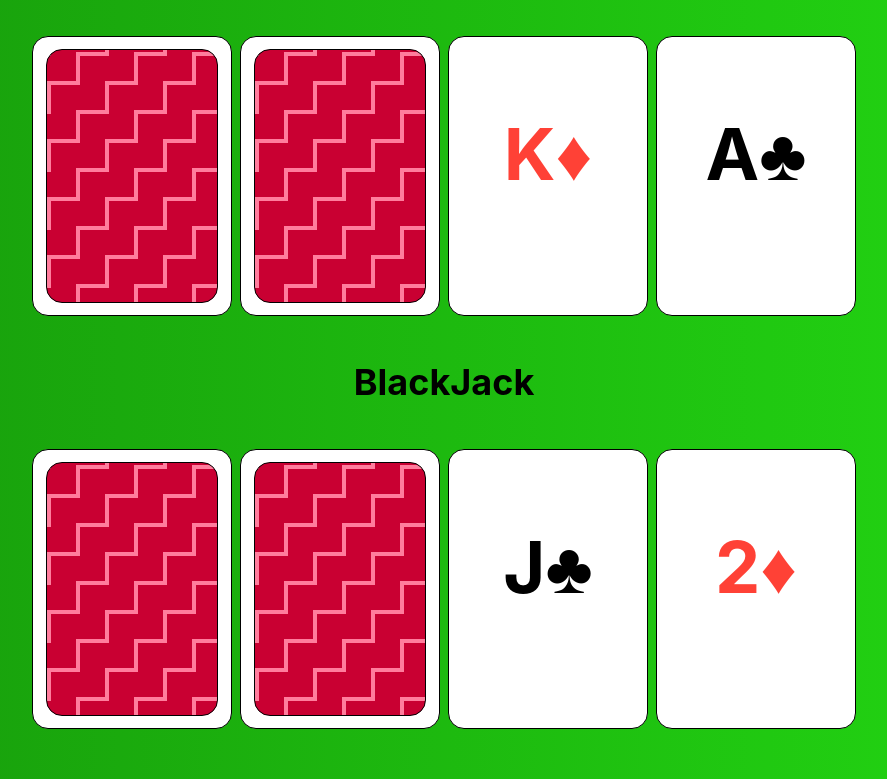
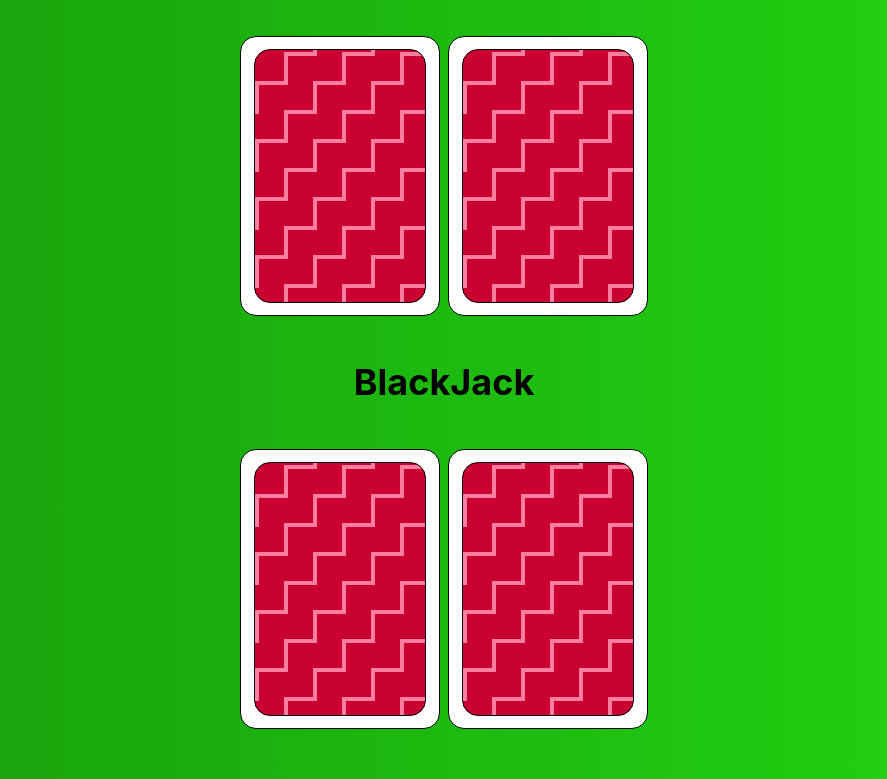
Before and after one commit to ctran20/BlackJack, a React (Create React App) app: page / in a window 1280 px wide. Shown: the top 779 px of the page, without its empty margins (196-1083 px from the left). Built offline with nearby package versions, Linux system fonts and the light colour scheme.

Commit message:
Removed starter cards

```diff
--- a/src/App.js
+++ b/src/App.js
@@ -138,24 +138,12 @@ function App() {
 
   return (
     <div className="ma4">
-      <StarterCard
-        rank1={dealerCards[0].rank}
-        suit1={dealerCards[0].suit}
-        rank2={dealerCards[1].rank}
-        suit2={dealerCards[1].suit}
-        hitCards={dealerCards.splice(0, 2)}
-        gameState={gameState}
-        dealer={true}
-      />
+      <StarterCard cardList={dealerCards} gameState={gameState} dealer={true} />
       <div className="center">
         <h1 class="f2 lh-title">{title}</h1>
       </div>
       <StarterCard
-        rank1={playerCards[0].rank}
-        suit1={playerCards[0].suit}
-        rank2={playerCards[1].rank}
-        suit2={playerCards[1].suit}
-        hitCards={playerCards.splice(0, 2)}
+        cardList={playerCards}
         gameState={gameState}
         dealer={false}
       />
--- a/src/components/Card/CardList.js
+++ b/src/components/Card/CardList.js
@@ -1,14 +1,28 @@
 import React from 'react';
 import Card from './Card';
+import { GAME, MENU } from '../../constants/CardInfo';
 
-const CardList = (props) => {
-  const { cards } = props;
+const CardList = ({ cards, gameState, dealer }) => {
+  const checkSide = (i) => {
+    if (i === 1 && dealer && gameState === GAME) {
+      return false;
+    } else if (i < 2 && gameState === MENU) {
+      return false;
+    } else {
+      return true;
+    }
+  };
   const cardComponent = cards.map((user, i) => {
     return (
-      <Card key={i} rank={cards[i].rank} deck={cards[i].suit} side={true} />
+      <Card
+        key={i}
+        rank={cards[i].rank}
+        deck={cards[i].suit}
+        side={!!checkSide(i)}
+      />
     );
   });
-  return <div>{cardComponent}</div>;
+  return <div className="center">{cardComponent}</div>;
 };
 
 export default CardList;
--- a/src/components/Card/StarterCard.js
+++ b/src/components/Card/StarterCard.js
@@ -1,35 +1,10 @@
 import React from 'react';
-import Card from './Card';
 import CardList from './CardList';
-import { GAME, MENU } from '../../constants/CardInfo';
 
-const StarterCard = ({
-  rank1,
-  suit1,
-  rank2,
-  suit2,
-  gameState,
-  hitCards,
-  dealer,
-}) => {
-  let secondCard;
-  if (dealer && gameState === GAME) {
-    secondCard = false;
-  } else if (gameState === MENU) {
-    secondCard = false;
-  } else {
-    secondCard = true;
-  }
-
+const StarterCard = ({ gameState, cardList, dealer }) => {
   return (
     <div className="center ma3">
-      <Card
-        rank={rank1}
-        deck={suit1}
-        side={gameState === MENU ? false : true}
-      />
-      <Card rank={rank2} deck={suit2} side={secondCard} />
-      <CardList cards={hitCards} />
+      <CardList cards={cardList} gameState={gameState} dealer={dealer} />
     </div>
   );
 };
```
